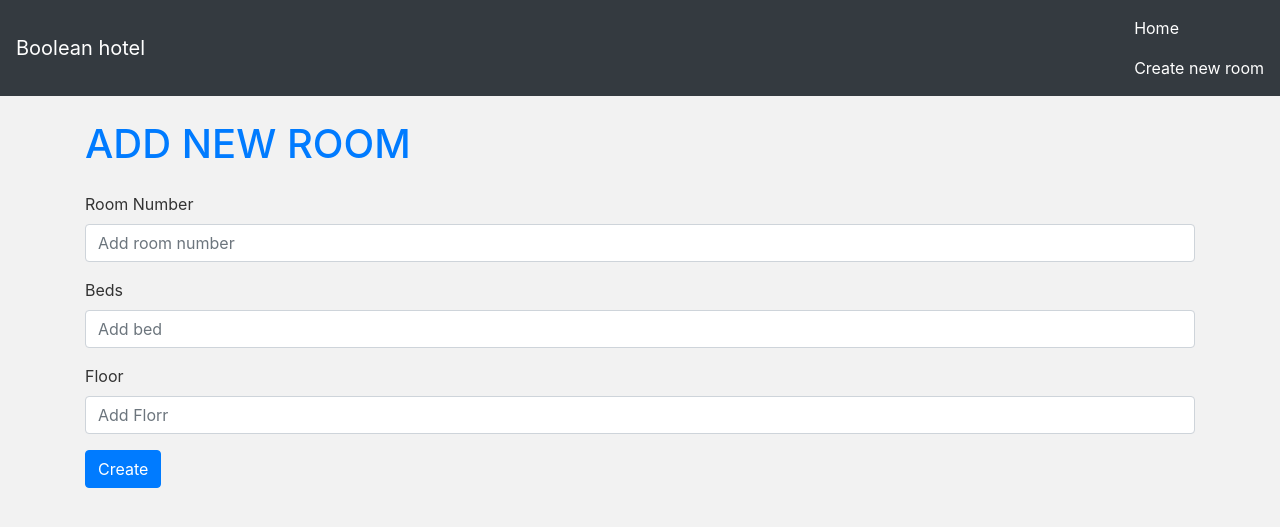
After one commit to MarcoMadeddu/php-hotel-crud, a PHP site: page /insert.php in a window 1280 px wide. The commit adds this page. Shown: the top 527 px of the page. Run offline with PHP 8.4, Linux system fonts and the light colour scheme; data that the repository does not hold is empty.

Commit message:
add insert

```diff
--- /dev/null
+++ b/insert.php
@@ -0,0 +1,41 @@
+<?php
+
+
+//sezione head
+include __DIR__ . '/partials/templates/head.php';
+?>
+
+
+<main class="container">
+    <div class="row">
+        <div class="col-12">
+            <header class="my-4">
+                <h1 class="text-primary">ADD NEW ROOM</h1>
+            </header>
+
+            <form action="partials/insert/server.php" method="POST">
+                <div class="form-group">
+                    <label for="room_number">Room Number</label>
+                    <input type="number" class="form-control" name="room_number" id="room_number" placeholder="Add room number">
+
+                </div>
+                <div class="form-group">
+                    <label for="beds">Beds</label>
+                    <input type="number" class="form-control" name="beds" id="beds" placeholder="Add bed">
+                </div>
+                <div class="form-group">
+                    <label for="floor">Floor</label>
+                    <input type="number" class="form-control" name="floor" id="floor" placeholder="Add Florr">
+                </div>
+                <div class="form-group">
+                  <input type="hidden" name="id" value="">
+                  <input class="btn btn-primary"type="submit" value="Create">
+                </div>
+            </form>
+        </div>
+    </div>
+</main>
+
+<?php
+include __DIR__ .'/partials/templates/footer.php';
+?>
--- a/partials/templates/head.php
+++ b/partials/templates/head.php
@@ -14,12 +14,12 @@ include_once __DIR__ .'/../../env.php';
 
 <header class="main-header">
     <nav class="navbar navbar-dark bg-dark">
-        <a href="" class="navbar-brand">Boolean hotel</a>
+        <a href="<?php echo $base_path; ?> " class="navbar-brand">Boolean hotel</a>
 
         <ul class="navbar-nav">
             <li class="nav-item active">
                 <a href="<?php echo $base_path; ?> " class="nav-link">Home</a>
-
+                <a href="<?php echo $base_path; ?>insert.php" class="nav-link">Create new room</a>
             </li>
         </ul>
     </nav>
```
Also changed, not shown: partials/insert/server.php (added, +29 -0 lines), partials/update/server-update.php (+9 -5 lines), show.php (+11 -2 lines).
